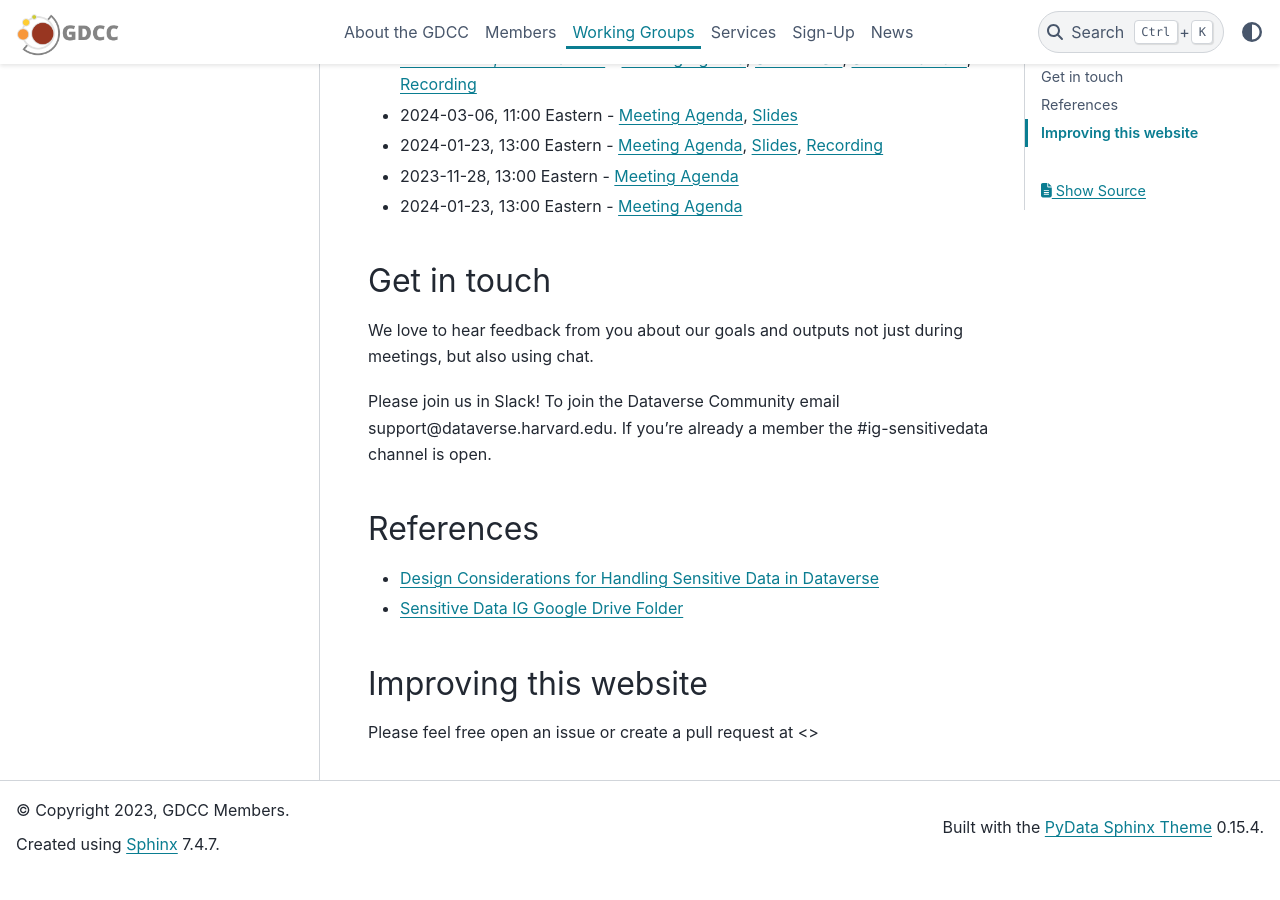
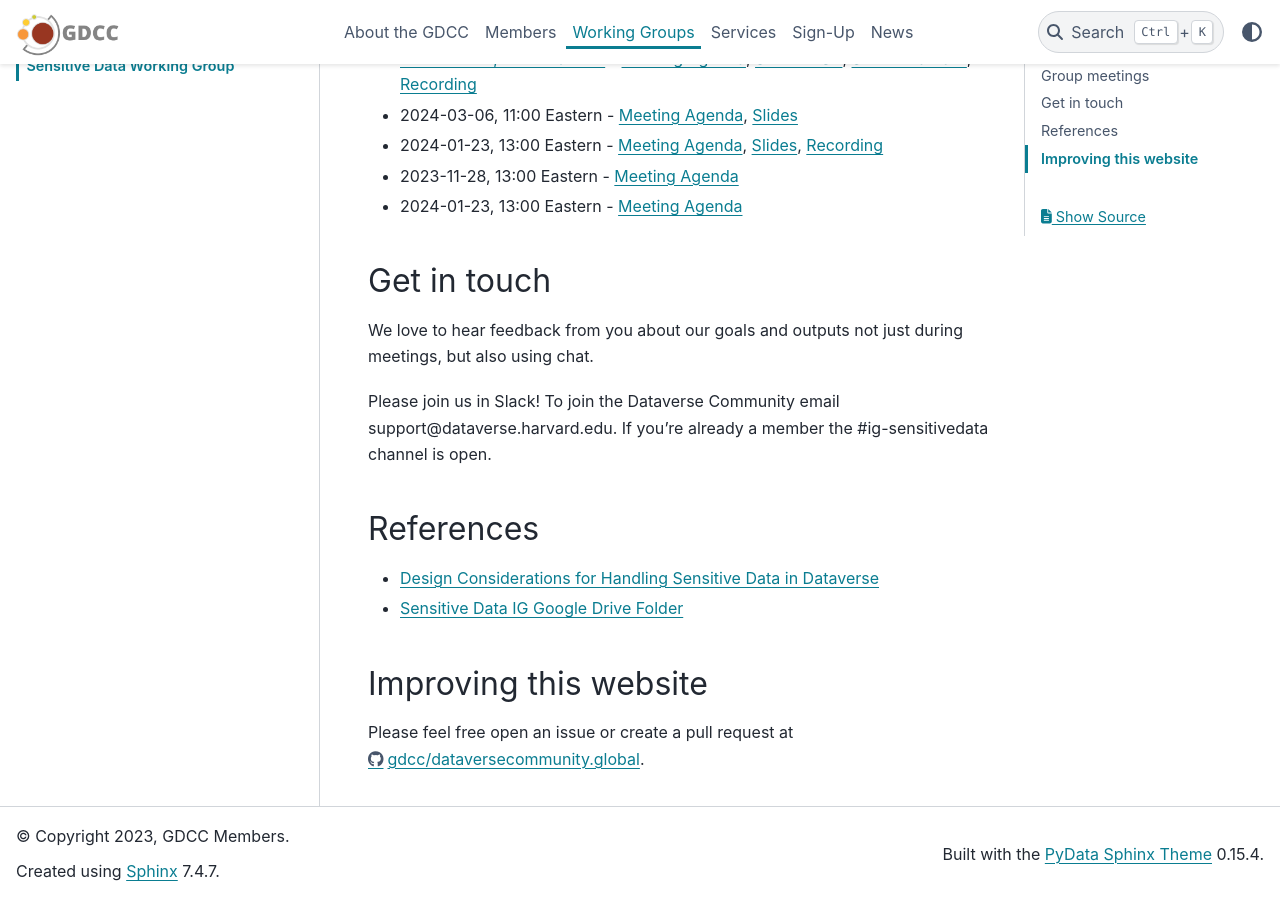
Before and after one commit to gdcc/www.gdcc.io, a Sphinx documentation site: the page built from source/working-groups/sensitive-data.md, in a window 1280 px wide and 900 px high, scrolled down 959 px. Built offline with Sphinx 7.4.7 and the PyData theme 0.15.4, drawn with Linux system fonts in a browser that asks for light colours; before the commit the page ends 1833 px from its top, so only the background shows below that; some of the changed lines change nothing that is shown.

Commit message:
link to source of website

```diff
--- a/source/working-groups/sensitive-data.md
+++ b/source/working-groups/sensitive-data.md
@@ -44,4 +44,4 @@
 
 ## Improving this website
 
-Please feel free open an issue or create a pull request at <>
+Please feel free open an issue or create a pull request at <https://github.com/gdcc/dataversecommunity.global>.
```
